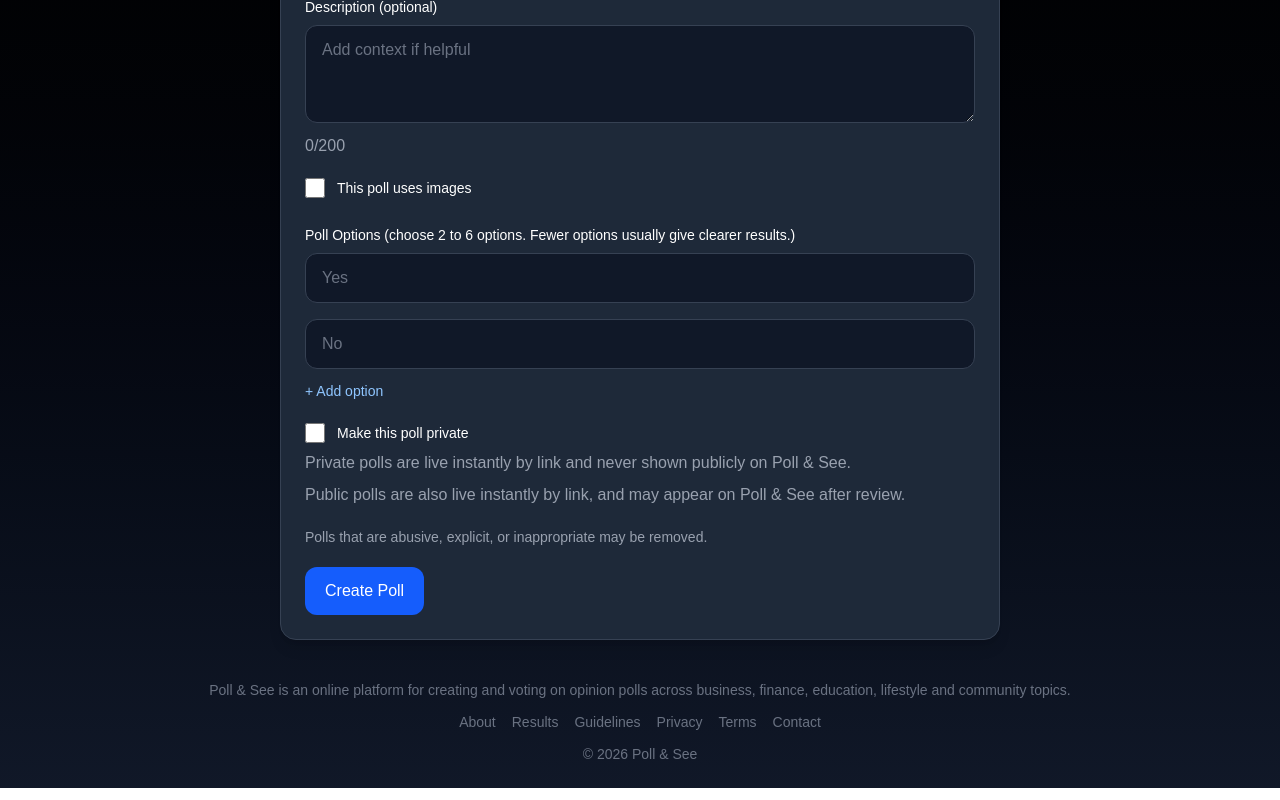
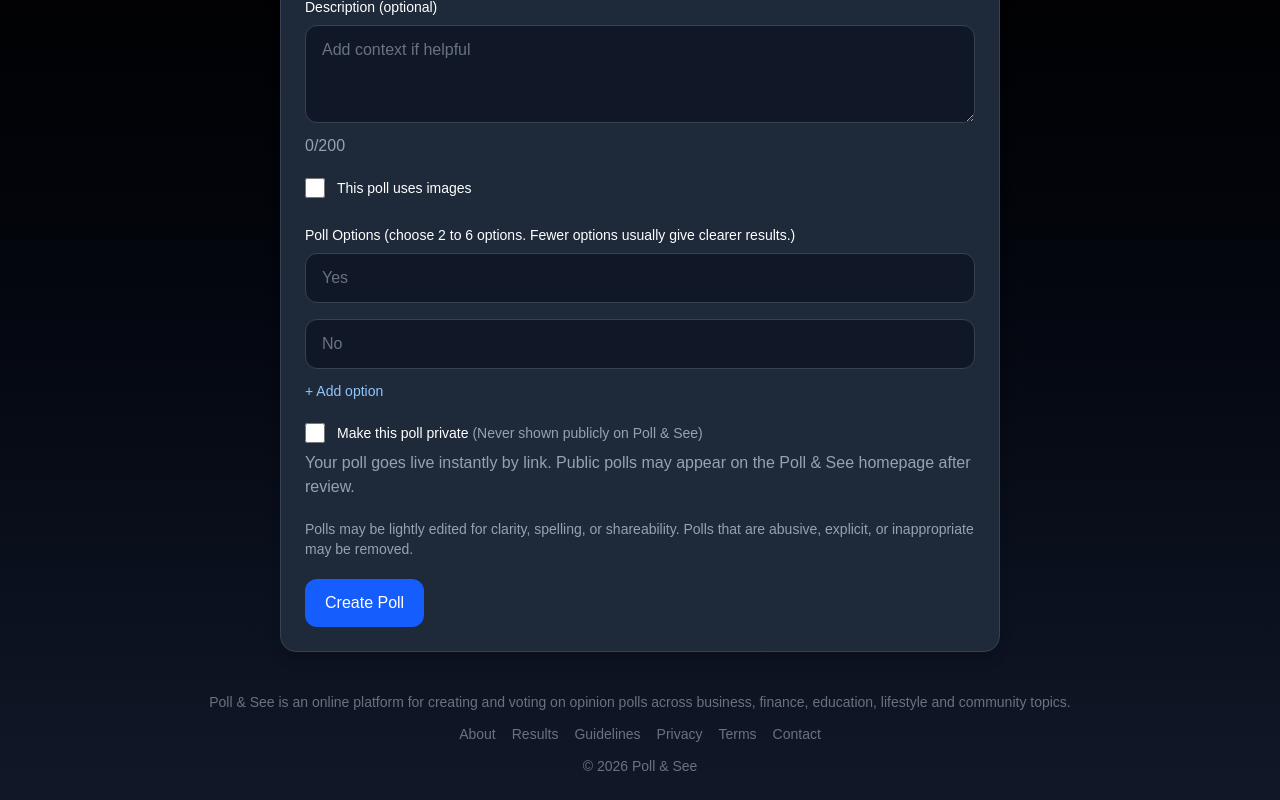
Before and after one commit to MarkDiamant/poll-and-see, a Next.js app: page /submit-poll in a window 1280 px wide. Shown: the part 494-1294 px from the top of the page. Built offline with nearby package versions, Linux system fonts and the light colour scheme.

Commit message:
Refine results vote display and create poll wording

```diff
--- a/app/results/page.tsx
+++ b/app/results/page.tsx
@@ -131,8 +131,8 @@ function ResultOptions({
                     {option.option_text}
                   </span>
                 </div>
-                <span className="shrink-0 whitespace-nowrap text-right text-sm font-semibold text-gray-300">
-                  {percent}% <span className="font-normal text-gray-500">• {count} votes</span>
+             <span className="shrink-0 whitespace-nowrap text-right text-sm font-semibold text-gray-300">
+                  {percent}% <span className="font-normal text-gray-400">• {count} votes</span>
                 </span>
               </div>
             </div>
@@ -358,10 +358,10 @@ export default function ResultsPage() {
                       </span>
                     </div>
 
-                                        <div className="mb-2 flex items-start justify-between gap-3">
-                      <h2 className="text-2xl font-bold leading-tight">{bundle.poll.question}</h2>
+                                <div className="mb-3 flex items-center justify-between gap-3">
+                      <h2 className="text-2xl font-bold">{bundle.poll.question}</h2>
 
-                      <span className="whitespace-nowrap text-xs text-gray-400">
+                      <span className="text-sm text-gray-400">
                         {Object.values(bundle.voteCounts).reduce((sum, count) => sum + count, 0)} votes
                       </span>
                     </div>
--- a/app/submit-poll/page.tsx
+++ b/app/submit-poll/page.tsx
@@ -600,20 +600,20 @@ export default function SubmitPollPage() {
                     onChange={(e) => setIsPrivate(e.target.checked)}
                     className={checkboxClasses}
                   />
-                  <span>Make this poll private</span>
+                  <span>
+                    Make this poll private{" "}
+                    <span className="text-gray-400">(Never shown publicly on Poll & See)</span>
+                  </span>
                 </label>
 
                 <p className="text-sm text-gray-400 md:text-base">
-                  Private polls are live instantly by link and never shown publicly on Poll & See.
-                </p>
-                <p className="text-sm text-gray-400 md:text-base">
-                  Public polls are also live instantly by link, and may appear on Poll & See after review.
+                  Your poll goes live instantly by link. Public polls may appear on the Poll & See homepage after review.
                 </p>
               </div>
 
               <div className="space-y-2">
                 <p className="text-sm text-gray-400">
-                  Polls that are abusive, explicit, or inappropriate may be removed.
+                  Polls may be lightly edited for clarity, spelling, or shareability. Polls that are abusive, explicit, or inappropriate may be removed.
                 </p>
               </div>
 
```
